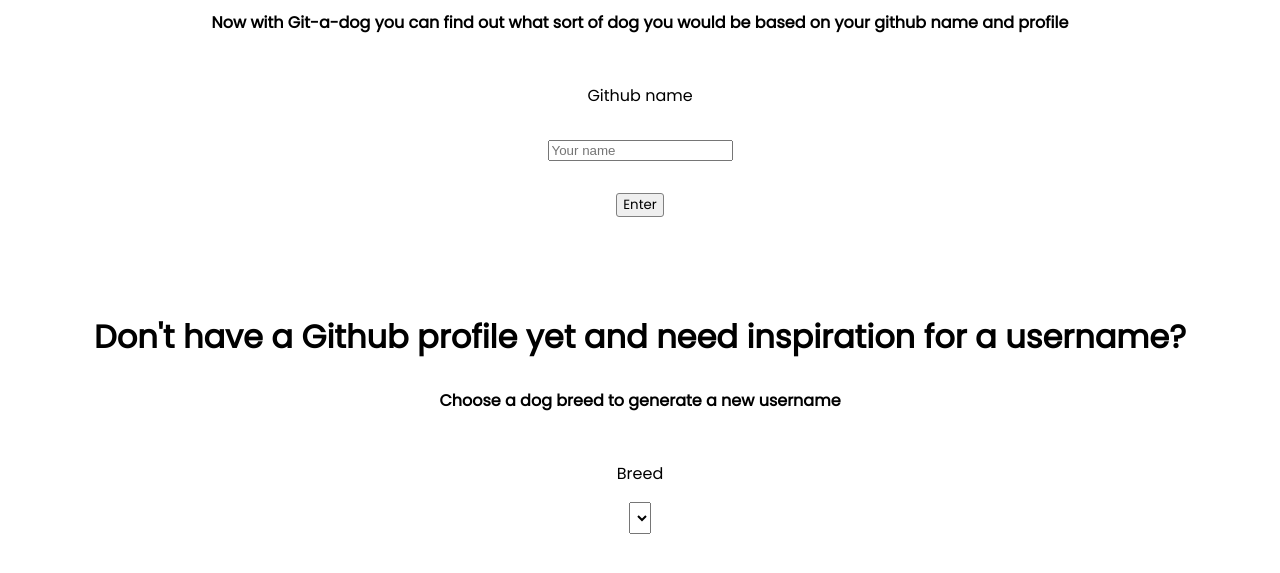
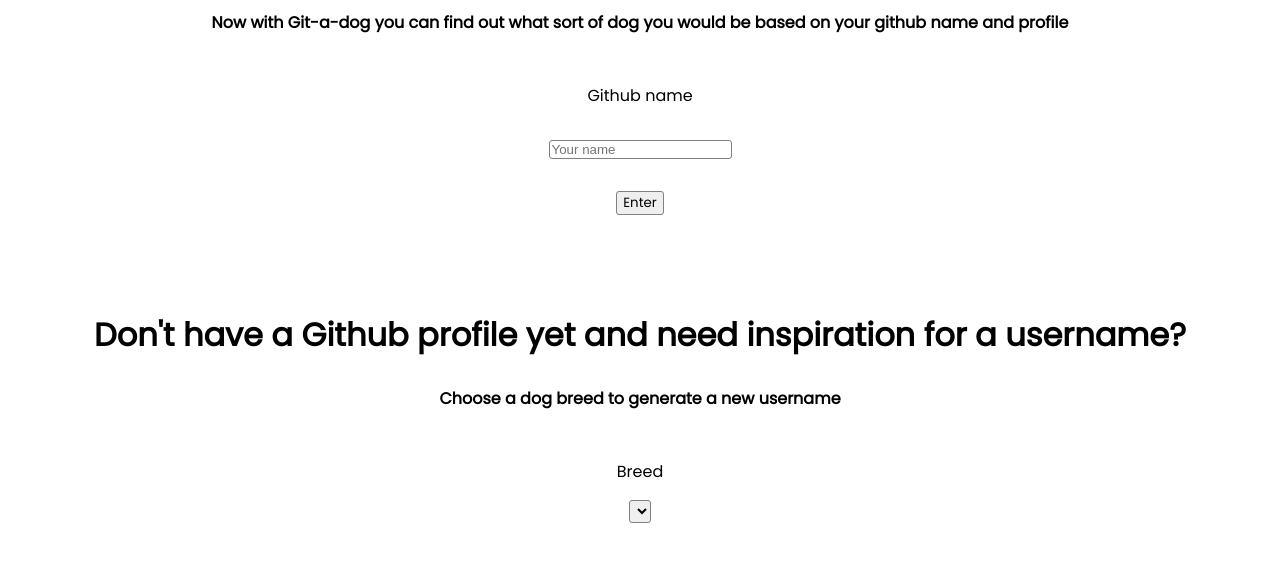
Before and after one commit to fac27/Git-a-dog, a plain HTML site: page index.html in a window 1280 px wide. Shown: the part 719-1292 px from the top of the page. Before the commit the page ends 1261 px from the top, so only its background shows below. Drawn offline with Linux system fonts and the light colour scheme; no server answers.

Commit message:
Restyling input, dropdown and enter

```diff
--- a/index.html
+++ b/index.html
@@ -30,8 +30,8 @@
         <h3 class="text-l" id="now-text"></h3>
         <form class="flex-column">
             <label class="stack-l" for="user-name">Github name</label>
-            <input class="stack-l" type="text" name="user-name" id="user-name" placeholder="Your name">
-            <button class="stack-l" type="submit" value="submit" id="enter-button">Enter</button>
+            <input class="stack-l border" type="text" name="user-name" id="user-name" placeholder="Your name">
+            <button class="stack-l border" type="submit" value="submit" id="enter-button">Enter</button>
         </form>
         <output id="img-output" class="stack-l"></output>
         <output id="breed-output" class="text-l stack-m"></output>
@@ -41,9 +41,9 @@
         <h2 class="text-xl stack-xl" id="new-user-text"></h2>
         <h3 id="choose-text" class="text-l"></h3>
 
-        <form class="flex-column">
+        <form class="flex-column stack-below">
             <label for="breedList" class="stack-l">Breed</label>
-            <select id="breedList" class="stack-m"></select>
+            <select id="breedList" class="stack-m border"></select>
             <output id="new-user"></output>
             <output id="master-img"></output>
         </form>
--- a/styles.css
+++ b/styles.css
@@ -59,20 +59,21 @@ a{
 /* Form */
 
 button[type="submit"] {
-    border: solid grey 0.5px;
-    border-radius: 3px;
     font-family: "poppins";
 }
 
 select {
-
-    height: 2rem;
     font-family: "poppins";
 }
 
 
 /* CSS primitives  */
 
+.border {
+    border: solid grey 0.5px;
+    border-radius: 3px;
+
+}
 /* Layout */
 .flex-column {
     display: flex;
@@ -103,18 +104,14 @@ select {
 .stack-xl {
     margin-top: 3rem;
 }
-
 .stack-l {
     margin-top: 2rem;
 }
 .stack-m {
     margin-top: 1rem;
 }
-
-.border {
-    border-radius: 2px;
-    border-color: red;
-    border-style: solid;
+.stack-below {
+    margin-bottom: 5rem;
 }
 
 @media screen and (min-width: 600px)  {
```
